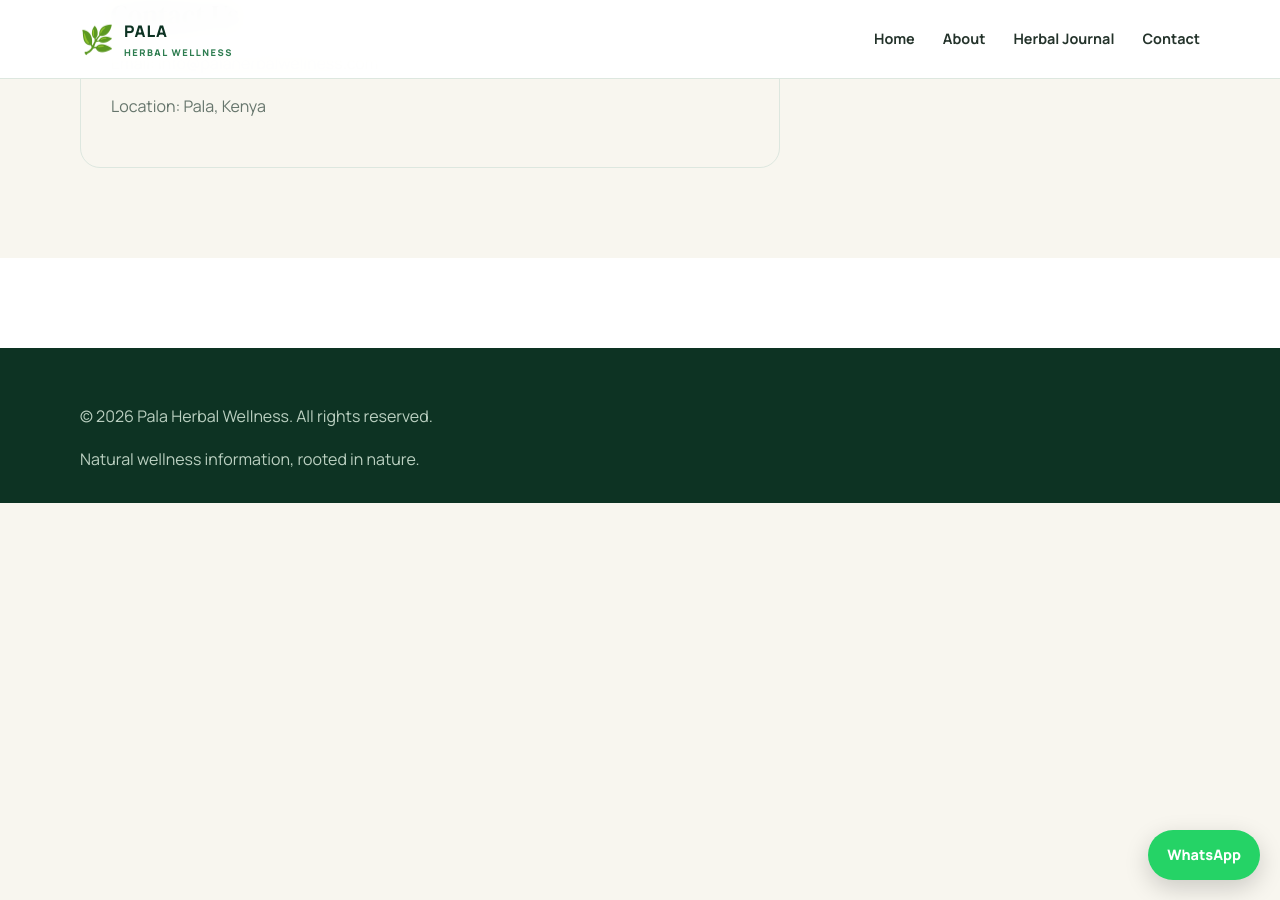
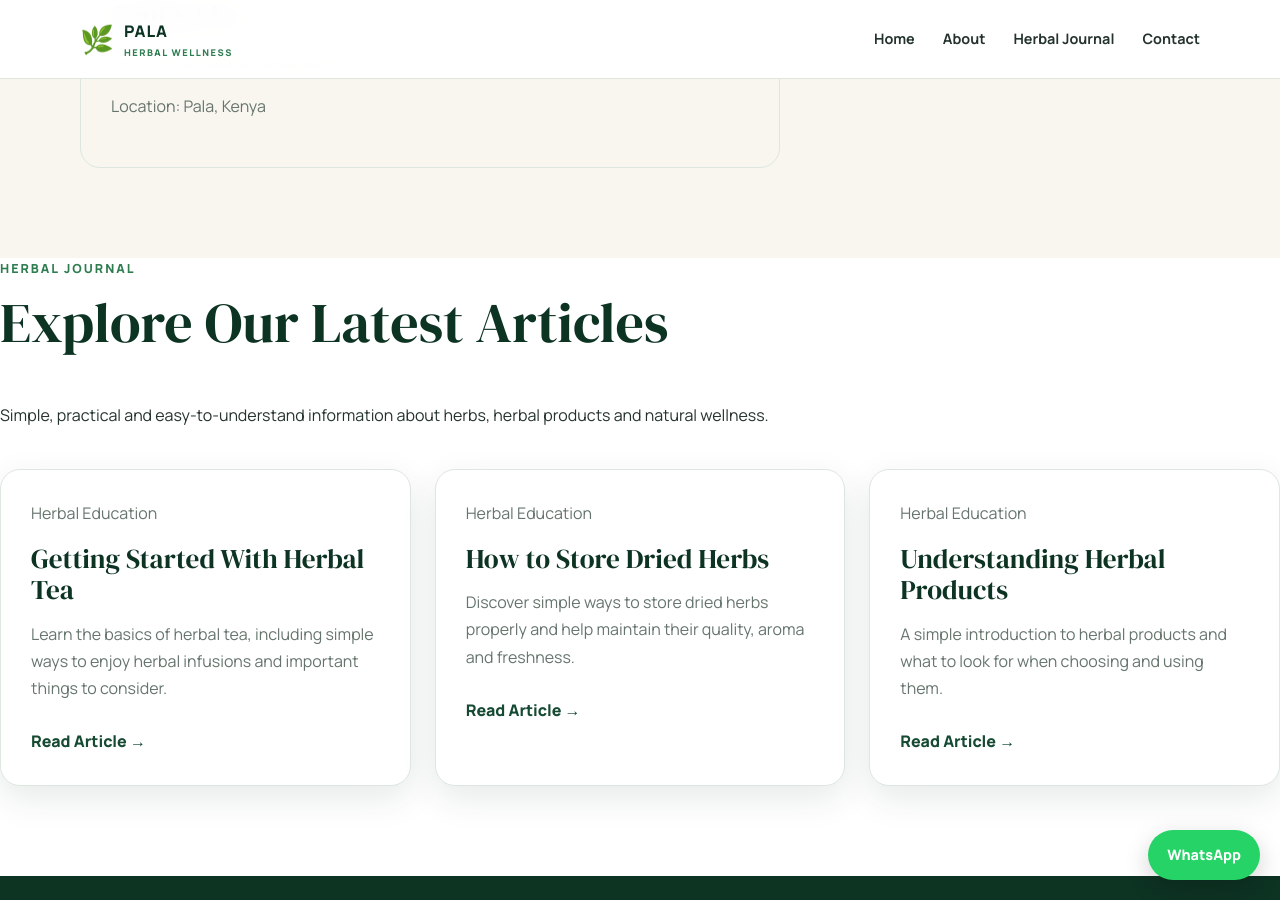
Before and after one commit to mzaeonly-maker/pala-herbal-wellness.github.io, a Jekyll site: the page built from index.html, in a window 1280 px wide and 900 px high, scrolled down 2442 px. Built offline with Jekyll 4.4.1, drawn with Linux system fonts in a browser that asks for light colours.

Commit message:
Update index.html

```diff
--- a/index.html
+++ b/index.html
@@ -110,6 +110,56 @@ title: Pala Herbal Wellness
     </div>
   </div>
 </section>
+  <section class="journal" id="journal">
+  <div class="section-heading">
+    <p class="eyebrow">HERBAL JOURNAL</p>
+    <h2>Explore Our Latest Articles</h2>
+    <p>
+      Simple, practical and easy-to-understand information about herbs,
+      herbal products and natural wellness.
+    </p>
+  </div>
+
+  <div class="journal-grid">
+
+    <article class="journal-card">
+      <p class="card-category">Herbal Education</p>
+      <h3>Getting Started With Herbal Tea</h3>
+      <p>
+        Learn the basics of herbal tea, including simple ways to enjoy
+        herbal infusions and important things to consider.
+      </p>
+      <a href="/2026-10-02-getting-started-with-herbal-tea.html">
+        Read Article →
+      </a>
+    </article>
+
+    <article class="journal-card">
+      <p class="card-category">Herbal Education</p>
+      <h3>How to Store Dried Herbs</h3>
+      <p>
+        Discover simple ways to store dried herbs properly and help
+        maintain their quality, aroma and freshness.
+      </p>
+      <a href="/2026-10-02-how-to-store-dried-herbs.html">
+        Read Article →
+      </a>
+    </article>
+
+    <article class="journal-card">
+      <p class="card-category">Herbal Education</p>
+      <h3>Understanding Herbal Products</h3>
+      <p>
+        A simple introduction to herbal products and what to look for
+        when choosing and using them.
+      </p>
+      <a href="/2026-10-02-understanding-herbal-products.html">
+        Read Article →
+      </a>
+    </article>
+
+  </div>
+</section>
 </section>  <footer class="site-footer">
   <div class="section-inner">
     <p>© 2026 Pala Herbal Wellness. All rights reserved.</p>
```
